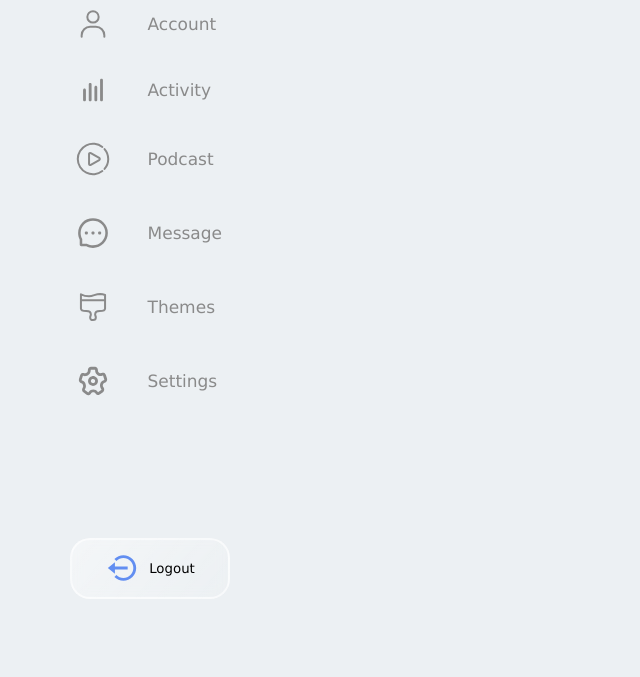
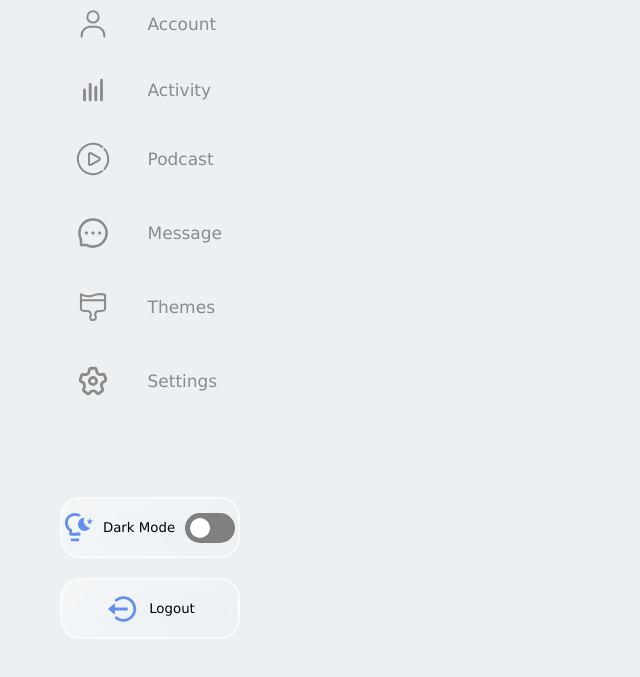
Before and after one commit to Alireza-rezaei/Music_Player, a website with bundled scripts: page index.html in a window 1280 px wide. Shown: the part 179-856 px from the top of the page, without its empty margins (0-640 px from the left). Built offline with nearby package versions, Linux system fonts and the light colour scheme; files whose address does not match are found by name.

Commit message:
Added Toggle Dark Mode button

```diff
--- a/index.html
+++ b/index.html
@@ -82,7 +82,15 @@
 
 
                     <div class="logout">
-                        <button class="logout__btn">
+                        <button class="btn">
+                            <svg width="28" height="29" viewBox="0 0 28 29" fill="none" xmlns="http://www.w3.org/2000/svg">
+                                <path d="M5.66667 25.5H14.1667V26.9167C14.1667 27.6958 13.5292 28.3333 12.75 28.3333H7.08333C6.30417 28.3333 5.66667 27.6958 5.66667 26.9167V25.5ZM12.75 18.2608V19.8333H7.08333V16.405C4.57583 15.3142 2.83333 12.8208 2.83333 9.91667C2.83333 6.00667 6.00667 2.83333 9.91667 2.83333C11.1917 2.83333 12.3675 3.20167 13.4017 3.7825C14.1667 3.11667 15.1017 2.56417 16.0792 2.125C14.3933 0.8075 12.2542 0 9.91667 0C4.43417 0 0 4.43417 0 9.91667C0 13.2883 1.68583 16.2492 4.25 18.0483V21.25C4.25 22.0292 4.8875 22.6667 5.66667 22.6667H14.1667C14.9458 22.6667 15.5833 22.0292 15.5833 21.25V20.2867C14.5208 19.7767 13.5575 19.125 12.75 18.2608ZM26.8033 11.2483L26.095 8.925L27.9367 7.395L25.5567 7.33833L24.6642 5.1L23.8708 7.38083L21.4908 7.53667L23.375 8.99583L22.8083 11.3333L24.7917 9.95917L26.8033 11.2483ZM24.2533 14.5208C23.2891 14.3622 22.3726 13.9898 21.571 13.4309C20.7694 12.872 20.103 12.1408 19.6208 11.2908C18.5867 9.50583 18.4875 7.4375 19.125 5.62417C19.3233 5.1425 18.8983 4.66083 18.4167 4.73167C13.5433 5.66667 11.3333 11.5175 14.4783 15.5125C17.0425 18.6858 21.9583 18.7992 24.6358 15.5833C24.9617 15.215 24.7492 14.5917 24.2533 14.5208Z" fill="#628EF1"/>
+                                </svg>
+
+                                   Dark Mode
+                                   <input type="checkbox" id="switch" /><label class="switch__label" for="switch">Toggle</label>
+                        </button>
+                        <button class="btn">
                             <svg class="navbar__nav--list-icon" width="34" height="34" viewBox="0 0 34 34" fill="none" xmlns="http://www.w3.org/2000/svg">
                                 <path d="M2.83337 17L9.91671 22.6666V18.4166H22.6667V15.5833H9.91671V11.3333L2.83337 17Z" fill="#628EF1"/>
                                 <path d="M18.4181 4.24858C16.743 4.24394 15.0835 4.57174 13.5359 5.213C11.9884 5.85426 10.5834 6.79623 9.40247 7.98433L11.4056 9.9875C13.2785 8.11467 15.769 7.08192 18.4181 7.08192C21.0673 7.08192 23.5578 8.11467 25.4306 9.9875C27.3035 11.8603 28.3362 14.3508 28.3362 17C28.3362 19.6492 27.3035 22.1397 25.4306 24.0125C23.5578 25.8853 21.0673 26.9181 18.4181 26.9181C15.769 26.9181 13.2785 25.8853 11.4056 24.0125L9.40247 26.0157C11.8094 28.424 15.011 29.7514 18.4181 29.7514C21.8252 29.7514 25.0269 28.424 27.4338 26.0157C29.8421 23.6088 31.1695 20.4071 31.1695 17C31.1695 13.5929 29.8421 10.3913 27.4338 7.98433C26.2529 6.79623 24.8479 5.85426 23.3003 5.213C21.7527 4.57174 20.0933 4.24394 18.4181 4.24858Z" fill="#628EF1"/>
--- /dev/null
+++ b/public/stylesheets/components/button.scss
@@ -0,0 +1,58 @@
+.btn {
+    @include Flex(center, center);
+    box-sizing: border-box;
+    width: 18rem;
+    height: 6.1rem;
+    background: linear-gradient(135.81deg, rgba(255, 255, 255, 0.4) 4.06%, rgba(255, 255, 255, 0.05) 95.82%);
+    border: 2px solid rgba(255, 255, 255, 0.6);
+    backdrop-filter: blur(7.5px);
+    cursor: pointer;
+    margin: 1rem 0;
+    border-radius: 20px;
+    & svg {
+        margin-right: 1rem;
+    }
+}
+
+#switch[type=checkbox] {
+    height: 0;
+    width: 0;
+    visibility: hidden;
+}
+
+.switch__label {
+    cursor: pointer;
+    text-indent: -9999px;
+    width: 5rem;
+    height: 3rem;
+    background: grey;
+    display: block;
+    border-radius: 100px;
+    position: relative;
+    margin-left: 1rem;
+}
+
+.switch__label:after {
+    content: '';
+    position: absolute;
+    top: 5px;
+    left: 5px;
+    width: 2rem;
+    height: 2rem;
+    background: #fff;
+    border-radius: 90px;
+    transition: 0.3s;
+}
+
+#switch:checked+.switch__label {
+    background: #bada55;
+}
+
+#switch:checked+.switch__label:after {
+    left: calc(100% - 5px);
+    transform: translateX(-100%);
+}
+
+.switch__label:active:after {
+    width: 2rem;
+}
--- a/public/stylesheets/layout/_navbar.scss
+++ b/public/stylesheets/layout/_navbar.scss
@@ -28,28 +28,24 @@
 }
 
 .logout {
-    display: flex;
-    align-items: center;
-    justify-content: center;
+    @include Flex(center, center, column);
     width: 30rem;
     height: 30rem;
-    &__btn {
+}
+
+.btn {
     @include Flex(center, center);
     box-sizing: border-box;
-        position: absolute;
-        width: 16rem;
+    width: 18rem;
     height: 6.1rem;
-        // left: 8rem;
-        // top: 70rem;
     background: linear-gradient(135.81deg, rgba(255, 255, 255, 0.4) 4.06%, rgba(255, 255, 255, 0.05) 95.82%);
     border: 2px solid rgba(255, 255, 255, 0.6);
     backdrop-filter: blur(7.5px);
     cursor: pointer;
-        /* Note: backdrop-filter has minimal browser support */
+    margin: 1rem 0;
     border-radius: 20px;
     & svg {
         margin-right: 1rem;
-        }
     }
 }
 
@@ -76,3 +72,46 @@
         fill: $color-bg-white;
     }
 }
+
+input[type=checkbox] {
+    height: 0;
+    width: 0;
+    visibility: hidden;
+}
+
+label {
+    cursor: pointer;
+    text-indent: -9999px;
+    width: 5rem;
+    height: 3rem;
+    background: grey;
+    display: block;
+    border-radius: 100px;
+    position: relative;
+    margin-left: 1rem;
+}
+
+label:after {
+    content: '';
+    position: absolute;
+    top: 5px;
+    left: 5px;
+    width: 2rem;
+    height: 2rem;
+    background: #fff;
+    border-radius: 90px;
+    transition: 0.3s;
+}
+
+input:checked+label {
+    background: #bada55;
+}
+
+input:checked+label:after {
+    left: calc(100% - 5px);
+    transform: translateX(-100%);
+}
+
+label:active:after {
+    width: 2rem;
+}
--- a/public/stylesheets/main.scss
+++ b/public/stylesheets/main.scss
@@ -10,3 +10,4 @@
 @import "base/animations";
 @import "page/home";
 @import "layout/navbar";
+@import "components/button"
```
Also changed, not shown: public/css/main.css, 1 other file. Lines whose indentation alone changed are shown as unchanged.
